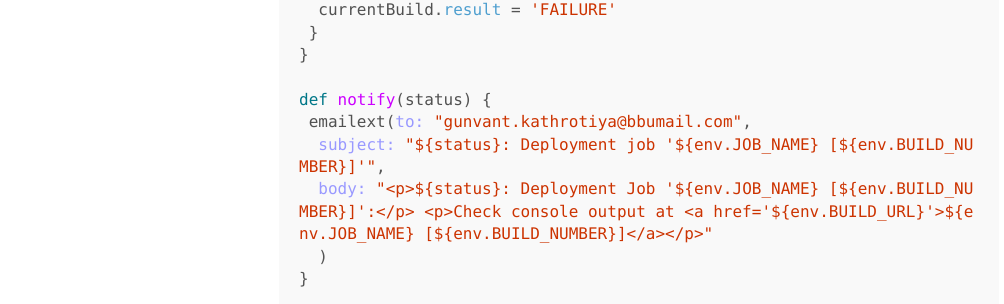
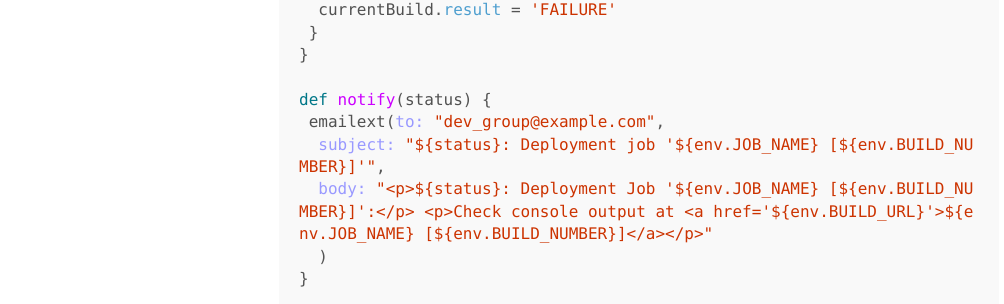
Before and after one commit to glkathrotiya/glkathrotiya.github.io, a Jekyll site: the page built from _posts/2018-05-24-Continuous-deployment-to-multiple-environment-using-Jenkins-for-.Net.markdown, in a window 1280 px wide and 900 px high, scrolled down 3414 px. Shown: the part 310-614 px from the top of the window, without its empty margins (1-1005 px from the left). Built offline with Jekyll 4.4.1, drawn with Linux system fonts in a browser that asks for light colours.

Commit message:
Update 2018-05-24-Continuous-deployment-to-multiple-environment-using-Jenkins-for-.Net.markdown

```diff
--- a/_posts/2018-05-24-Continuous-deployment-to-multiple-environment-using-Jenkins-for-.Net.markdown
+++ b/_posts/2018-05-24-Continuous-deployment-to-multiple-environment-using-Jenkins-for-.Net.markdown
@@ -2,7 +2,7 @@
 published: true
 title: Continuous deployment to multiple environment using Jenkins for .Net
 layout: post
-tags: [Jenkins, deployment, CI. CD]
+tags: [Jenkins, deployment, CI/CD]
 
 ---
 One of the most common and repetitive task any agile team do is deploying code to multiple environment at the end of the sprint. So if you haven't already automated your deployment pipeline then your team is likely spending way more time in deployment ceremony instead of solving actual business problems and also your process is more prone to human errors.
@@ -119,7 +119,7 @@ node {
 }
 
 def notify(status) {
- emailext(to: "gunvant.kathrotiya@bbumail.com",
+ emailext(to: "dev_group@example.com",
   subject: "${status}: Deployment job '${env.JOB_NAME} [${env.BUILD_NUMBER}]'",
   body: "<p>${status}: Deployment Job '${env.JOB_NAME} [${env.BUILD_NUMBER}]':</p> <p>Check console output at <a href='${env.BUILD_URL}'>${env.JOB_NAME} [${env.BUILD_NUMBER}]</a></p>"
   )
```
